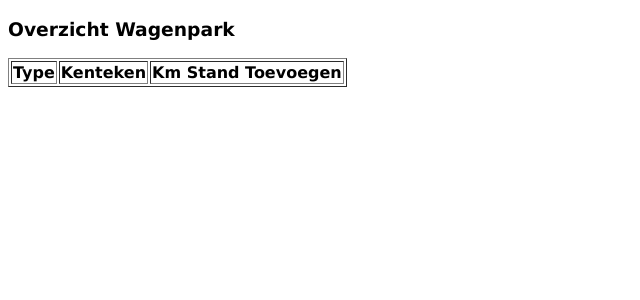
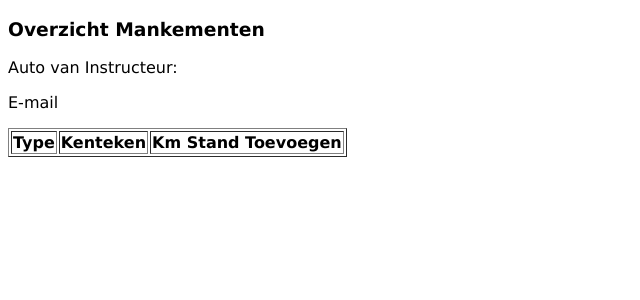
Before and after one commit to ReyhanGe/mvc-oop-pdo-toets-userstory, a PHP site: page /lessen in a window 1280 px wide. Shown: the top 300 px of the page, without its empty margins (0-640 px from the left). Run offline with PHP 8.4, Linux system fonts and the light colour scheme; data that the repository does not hold is empty.

Commit message:
tabel maken

```diff
--- a/app/controllers/Lessen.php
+++ b/app/controllers/Lessen.php
@@ -25,7 +25,7 @@ class Lessen extends Controller
         }
 
         $data = [
-            'title' => "Overzicht Wagenpark ",
+            'title' => "Overzicht Mankementen ",
             'rows' => $rows,
 
         ];
--- a/app/views/landingpages/index.php
+++ b/app/views/landingpages/index.php
@@ -1,2 +1,2 @@
 <h3><?= $data['title'] ?></h3>
-<a href="<?= URLROOT . '/Lessen/index'; ?>">Overzicht wagenpark</a>
+<a href="<?= URLROOT . '/Lessen/index'; ?>">Overzicht Mankementen</a>
--- a/app/views/lessen/index.php
+++ b/app/views/lessen/index.php
@@ -6,6 +6,8 @@
 
 <table border='1'>
     <thead>
+        <p>Auto van Instructeur: </p>
+        <p>E-mail</p>
         <th>Type</th>
         <th>Kenteken</th>
         <th>Km Stand Toevoegen</th>
```
